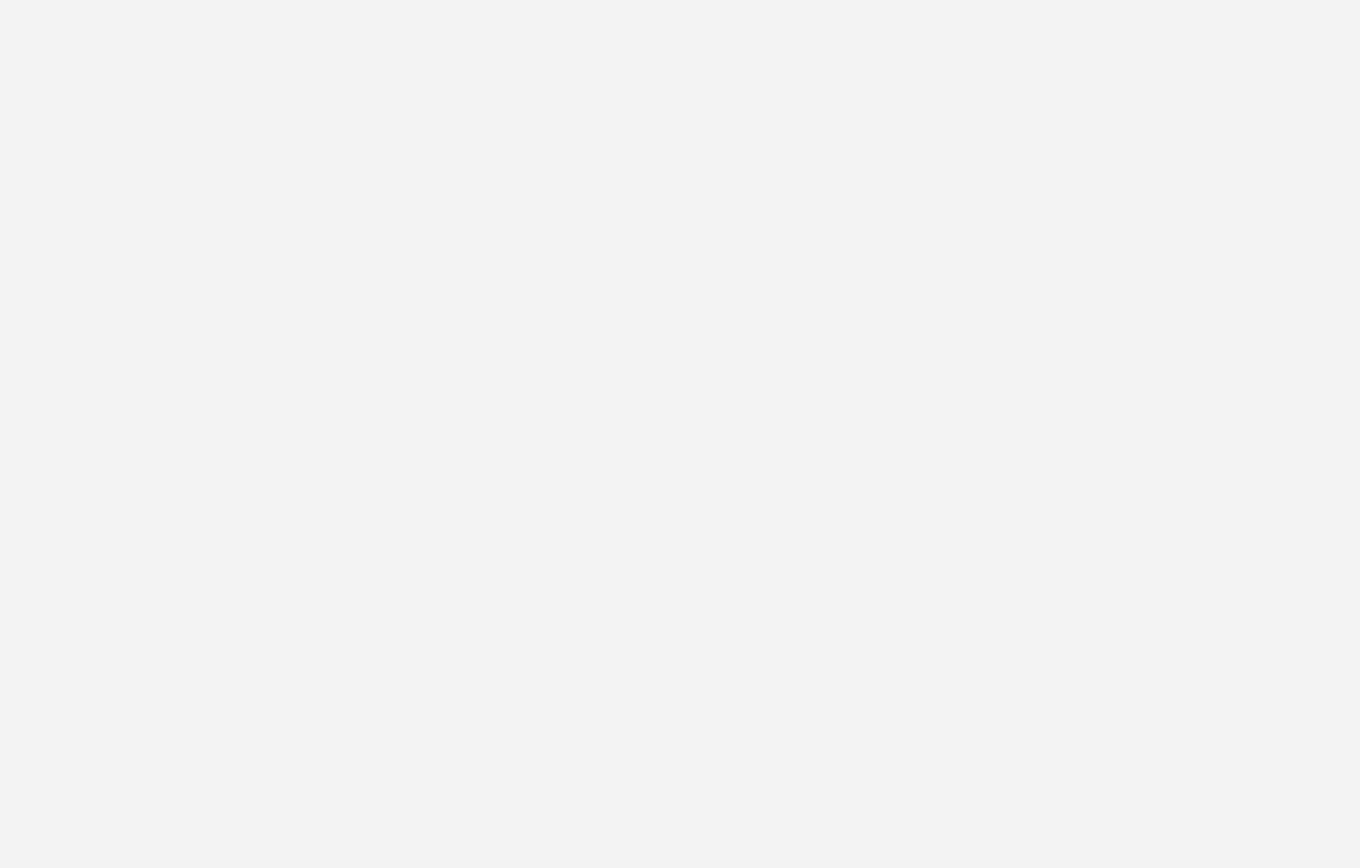
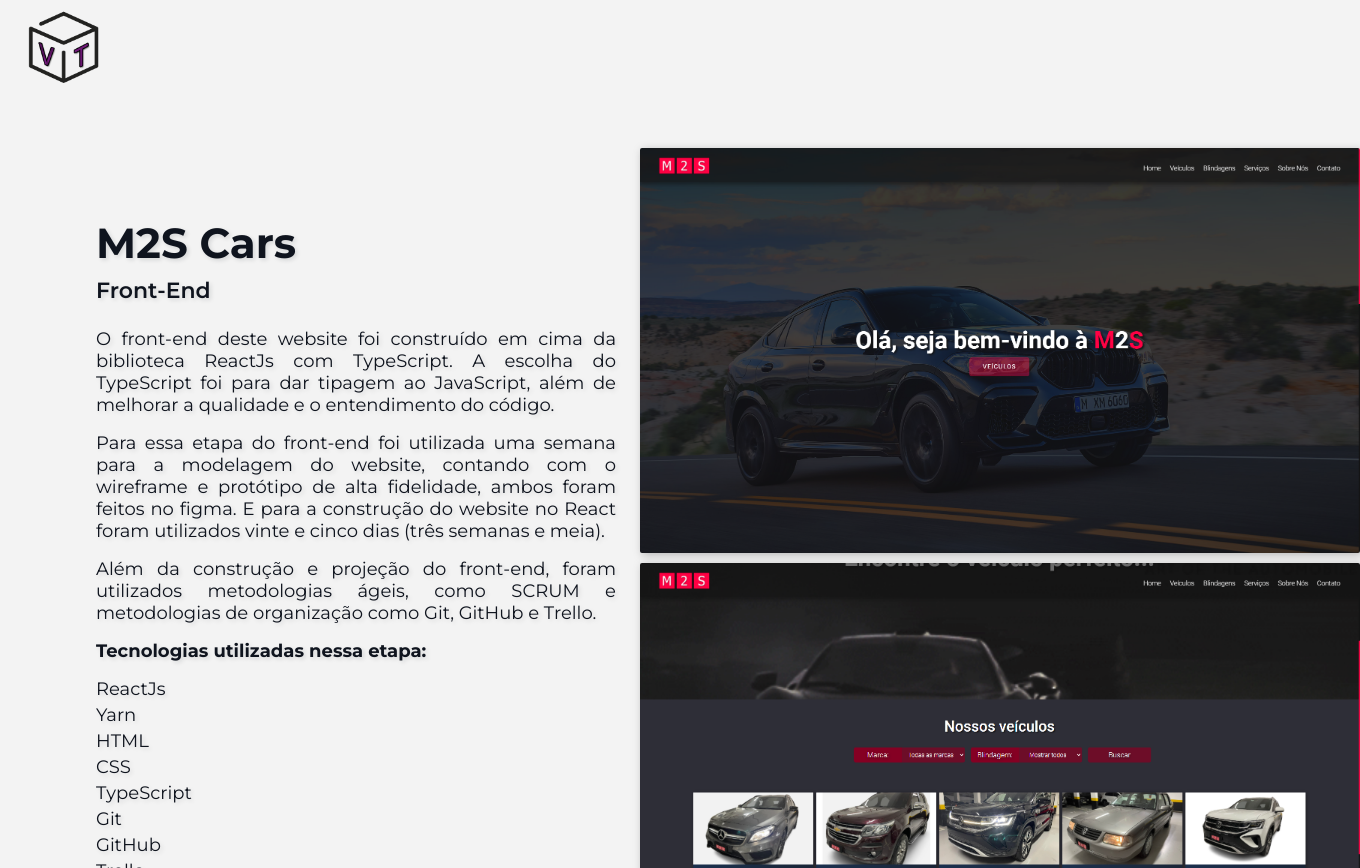
Before and after one commit to viniciustakedi/portfolio-takedi, a React (Create React App) app in the folder new-portifolio/: page /project-m2s in a window 1280 px wide. Shown: the top 868 px of the page, 1360 px wide, since content can reach past the window. Before the commit the page ends 800 px from the top, so only its background shows below. Built offline with nearby package versions, Linux system fonts and the light colour scheme.

Commit message:
update portifolio

```diff
--- a/new-portifolio/src/components/footer/index.tsx
+++ b/new-portifolio/src/components/footer/index.tsx
@@ -3,6 +3,11 @@ import { Link } from "react-router-dom";
 import './footer-style.css';
 
 export default function Footer() {
+
+    const ScrollTop = () => {
+        window.scrollTo(0, 0);
+    }
+
     return(
         <div className="footer">
             <hr />
@@ -19,9 +24,9 @@ export default function Footer() {
                 <div className="information">
                 <h2>Últimos projetos -</h2>
                     <ul>
-                        <li><Link to="/">M2S Cars</Link></li>
-                        <li><Link to="/">D + S Seguros</Link></li>
-                        <li><Link to="/">DW Blindagens</Link></li>
+                        <li><Link to="/project-m2s" onClick={ScrollTop}>M2S Cars</Link></li>
+                        <li><Link to="/" onClick={ScrollTop}>D + S Seguros</Link></li>
+                        <li><Link to="/" onClick={ScrollTop}>DW Blindagens</Link></li>
                     </ul>
                 </div>
                 <div className="information">
--- a/new-portifolio/src/components/menu/index.tsx
+++ b/new-portifolio/src/components/menu/index.tsx
@@ -11,6 +11,10 @@ export default function Menu() {
     const handleClick = () => setMobileMenu(true);
     const handleClose = () => setMobileMenu(false);
 
+    const ScrollTop = () => {
+        window.scrollTo(0, 0);
+    }
+
     return (
         <div className="menu">
             <nav>
@@ -19,10 +23,10 @@ export default function Menu() {
                         <Link to="/"><img src={logo} alt="logo_takedi" /></Link>
                     </div>
                     <div className="links-span">
-                        <Link to="/"><span>Home</span></Link>
-                        <Link to="/"><span>Sobre Mim</span></Link>
-                        <Link to="/"><span>Skills</span></Link>
-                        <Link to="/"><span>Contato</span></Link>
+                        <Link to="/" onClick={ScrollTop}><span>Home</span></Link>
+                        <Link to="/" onClick={ScrollTop}><span>Sobre Mim</span></Link>
+                        <Link to="/" onClick={ScrollTop}><span>Skills</span></Link>
+                        <Link to="/" onClick={ScrollTop}><span>Contato</span></Link>
                     </div>
                     <div className="icons-menu">
                         {
@@ -36,10 +40,10 @@ export default function Menu() {
                 <div className={mobileMenu === false ? "division-links-mobile-disable" : "division-links-mobile"}>
                     <div className="links-span-mobile">
                         <p>Menu</p>
-                        <Link to="/"><span>Home</span></Link>
-                        <Link to="/"><span>Sobre Mim</span></Link>
-                        <Link to="/"><span>Skills</span></Link>
-                        <Link to="/"><span>Contato</span></Link>
+                        <Link to="/" onClick={ScrollTop}><span>Home</span></Link>
+                        <Link to="/" onClick={ScrollTop}><span>Sobre Mim</span></Link>
+                        <Link to="/" onClick={ScrollTop}><span>Skills</span></Link>
+                        <Link to="/" onClick={ScrollTop}><span>Contato</span></Link>
                     </div>
                 </div>
             </nav>
--- a/new-portifolio/src/pages/home/home-style.css
+++ b/new-portifolio/src/pages/home/home-style.css
@@ -440,6 +440,10 @@ main {
 }
 
 @media(max-width: 530px) {
+    main {
+        margin-left: 2rem;
+        margin-right: 2rem;
+    }
     .content-home {
         padding-top: 6rem;
     }
@@ -454,10 +458,6 @@ main {
     }
     .opacity-background p {
         font-size: 1.125rem;
-    }
-    main {
-        margin-left: 2rem;
-        margin-right: 2rem;
     }
     .opacity-background:hover img {
         width: 7rem;
--- /dev/null
+++ b/new-portifolio/src/pages/projects/m2s.tsx
@@ -0,0 +1,64 @@
+import React from "react";
+import Footer from "../../components/footer";
+import Menu from "../../components/menu";
+import './projects-style.css';
+import SiteM2s from '../../assets/images/projects/m2s.png';
+import SiteM2s2 from '../../assets/images/projects/m2s2.png';
+
+export default function M2S() {
+    return (
+        <div className="content-project">
+            <header>
+                <Menu />
+            </header>
+            <main>
+                <section className="about-project">
+                    <div className="about-project-content">
+                        <h1>M2S Cars</h1>
+                        <h2>Front-End</h2>
+                        <div className="front-end-project">
+                            <p>
+                                O front-end deste website foi construído em cima da biblioteca ReactJs
+                                com TypeScript. A escolha do TypeScript foi para dar tipagem ao JavaScript,
+                                além de melhorar a qualidade e o entendimento do código.
+                            </p>
+                            <p>
+                                Para essa etapa do front-end foi utilizada uma semana para a modelagem do website,
+                                contando com o wireframe e  protótipo de alta fidelidade, ambos foram feitos no
+                                figma. E para a construção do website no React foram utilizados vinte e cinco dias
+                                (três semanas e meia).
+                            </p>
+                            <p>
+                                Além da construção e projeção do front-end, foram utilizados metodologias ágeis,
+                                como SCRUM  e metodologias de organização como Git, GitHub e Trello.
+                            </p>
+                            <h3>Tecnologias utilizadas nessa etapa:</h3>
+                            <ul>
+                                <li>ReactJs</li>
+                                <li>Yarn</li>
+                                <li>HTML</li>
+                                <li>CSS</li>
+                                <li>TypeScript</li>
+                                <li>Git</li>
+                                <li>GitHub</li>
+                                <li>Trello</li>
+                                <li>Figma</li>
+                            </ul>
+                        </div>
+                    </div>
+                    <div className="image-website">
+                        <div className="padding-images-project">
+                            <img src={SiteM2s} alt="web-site-m2s" />
+                        </div>
+                        <div className="padding-images-project">
+                            <img src={SiteM2s2} alt="web-site-m2s" />
+                        </div>
+                    </div>
+                </section>
+            </main>
+            <footer>
+                <Footer />
+            </footer>
+        </div>
+    );
+}
--- /dev/null
+++ b/new-portifolio/src/pages/projects/projects-style.css
@@ -0,0 +1,235 @@
+/* =======[ Começo estilização ]======= */
+
+main {
+    margin-left: 6rem;
+    margin-right: 6rem;
+}
+
+.about-project {
+    display: flex;
+    justify-content: center;
+    align-items: center;
+    width: 100%;
+    height: 65rem;
+    padding-top: 5rem;
+}
+
+.image-website {
+    display: flex;
+    justify-content: center;
+    align-items: center;
+    flex-direction: column;
+    width: 50%;
+    height: 50%;
+    margin-left: 0.75rem;
+}
+
+.padding-images-project{
+    width: 100%;
+    height: 100%;
+}
+
+.padding-images-project img {
+    width: 45rem;
+    object-fit: contain;
+    border-radius: 2px;
+    filter: drop-shadow(2px 2px 4px rgba(0, 0, 0, 0.25));
+}
+
+.padding-images-project{
+    padding-top: 0.2rem;
+    padding-bottom: 0.2rem;
+}
+
+.about-project-content {
+    width: 50%;
+    height: 100%;
+}
+
+.about-project-content {
+    display: flex;
+    justify-content: center;
+    flex-direction: column;
+    width: 100%;
+    height: 100%;
+    margin-right: 0.75rem;
+}
+
+.about-project-content h1 {
+    font-size: 2.625rem;
+    color: #0f141e;
+    font-weight: 700;
+    text-shadow: 2px 2px 4px #0f141e20;
+    animation: h1-project 0.4s forwards ease-in-out;
+    animation-delay: 0.8s;
+    visibility: hidden;
+    padding-top: 0.5rem;
+    padding-bottom: 0.5rem;
+}
+
+.about-project-content h2 {
+    font-size: 1.375rem;
+    color: #0f141e;
+    font-weight: 600;
+    text-shadow: 2px 2px 4px #0f141e20;
+    animation: h1-project 0.4s forwards ease-in-out;
+    animation-delay: 1.3s;
+    padding-bottom: 1.5rem;
+    visibility: hidden;
+}
+
+.front-end-project p {
+    font-size: 1.125rem;
+    color: #0f141e;
+    text-align: justify;
+    text-shadow: 2px 2px 4px #0f141e20;
+    font-weight: 400;
+    animation: name-p-project 0.8s forwards ease-in-out;
+    animation-delay: 1s;
+    visibility: hidden;
+    padding-bottom: 1rem;
+}
+
+.front-end-project h3 {
+    font-size: 1.125rem;
+    color: #0f141e;
+    font-weight: 700;
+    text-shadow: 2px 2px 4px #0f141e20;
+    animation: name-p-project 0.4s forwards ease-in-out;
+    animation-delay: 1.8s;
+    padding-bottom: 1rem;
+    visibility: hidden;
+}
+
+.front-end-project ul {
+    list-style-type: none;
+}
+
+.front-end-project ul li {
+    font-size: 1.125rem;
+    color: #0f141e;
+    text-align: justify;
+    text-shadow: 2px 2px 4px #0f141e20;
+    font-weight: 400;
+    padding-bottom: 0.25rem;
+}
+
+.front-end-project ul li:nth-child(1) {
+    animation: name-list-project 0.4s both ease alternate;
+    animation-delay: 1.8s;
+    visibility: hidden;
+}
+
+.front-end-project ul li:nth-child(2) {
+    animation: name-list-project 0.4s both ease alternate;
+    animation-delay: 2.2s;
+    visibility: hidden;
+}
+
+.front-end-project ul li:nth-child(3) {
+    animation: name-list-project 0.4s both ease alternate;
+    animation-delay: 2.6s;
+    visibility: hidden;
+}
+
+.front-end-project ul li:nth-child(4) {
+    animation: name-list-project 0.4s both ease alternate;
+    animation-delay: 3s;
+    visibility: hidden;
+}
+
+.front-end-project ul li:nth-child(5) {
+    animation: name-list-project 0.4s both ease alternate;
+    animation-delay: 3.4s;
+    visibility: hidden;
+}
+
+.front-end-project ul li:nth-child(6) {
+    animation: name-list-project 0.4s both ease alternate;
+    animation-delay: 3.8s;
+    visibility: hidden;
+}
+
+.front-end-project ul li:nth-child(7) {
+    animation: name-list-project 0.4s both ease alternate;
+    animation-delay: 4.2s;
+    visibility: hidden;
+}
+
+.front-end-project ul li:nth-child(8) {
+    animation: name-list-project 0.4s both ease alternate;
+    animation-delay: 4.6s;
+    visibility: hidden;
+}
+
+.front-end-project ul li:nth-child(9) {
+    animation: name-list-project 0.4s both ease alternate;
+    animation-delay: 5s;
+    visibility: hidden;
+}
+
+/* =======[ Fim estilização ]======= */
+
+/* =======[ começo animações ]======= */
+
+@keyframes h1-project {
+    from {
+        position: relative;
+        top: 1rem;
+        opacity: 0.1;
+    }
+    to {
+        position: relative;
+        top: 0rem;
+        opacity: 1;
+        visibility: visible;
+    }
+}
+
+@keyframes name-p-project {
+    from {
+        position: relative;
+        top: -1rem;
+        opacity: 0.1;
+    }
+    to {
+        position: relative;
+        top: 0rem;
+        opacity: 1;
+        visibility: visible;
+    }
+}
+
+@keyframes name-list-project {
+    from {
+        position: relative;
+        right: 2rem;
+        opacity: 0.1;
+    }
+    to {
+        position: relative;
+        right: 0rem;
+        opacity: 1;
+        visibility: visible;
+    }
+}
+
+/* =======[ fim animações ]======= */
+
+/* =======[ Começo responsividade ]======= */
+
+@media(max-width: 530px) {
+    main {
+        margin-left: 2rem;
+        margin-right: 2rem;
+    }
+}
+
+@media(max-width: 350px) {
+    main {
+        margin-left: 1rem;
+        margin-right: 1rem;
+    }
+}
+
+/* =======[ fim responsividade ]======= */
--- a/new-portifolio/src/routers.tsx
+++ b/new-portifolio/src/routers.tsx
@@ -1,12 +1,14 @@
 import React from "react";
 import { BrowserRouter, Route, Switch } from "react-router-dom";
 import Home from "./pages/home";
+import M2S from "./pages/projects/m2s";
 
 export default function Routers(){
     return (
         <BrowserRouter>
             <Switch>
                 <Route path="/" exact component={Home}></Route>
+                <Route path="/project-m2s" component={M2S}></Route>
             </Switch>
         </BrowserRouter>
     )
```
Also changed, not shown: new-portifolio/src/pages/home/index.tsx (+9 -4 lines), new-portifolio/src/assets/images/projects/m2s.png (added), new-portifolio/src/assets/images/projects/m2s2.png (added).
